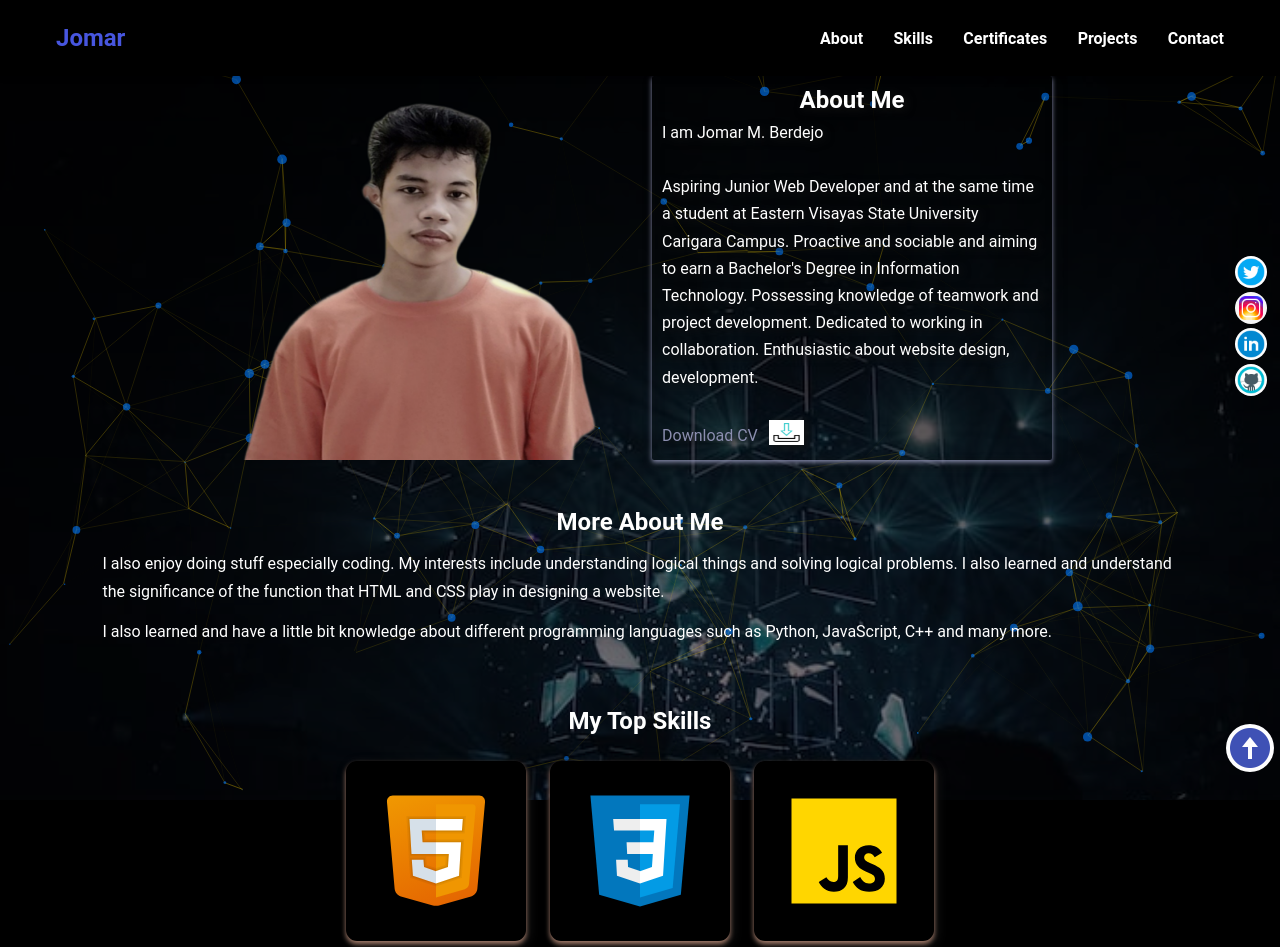
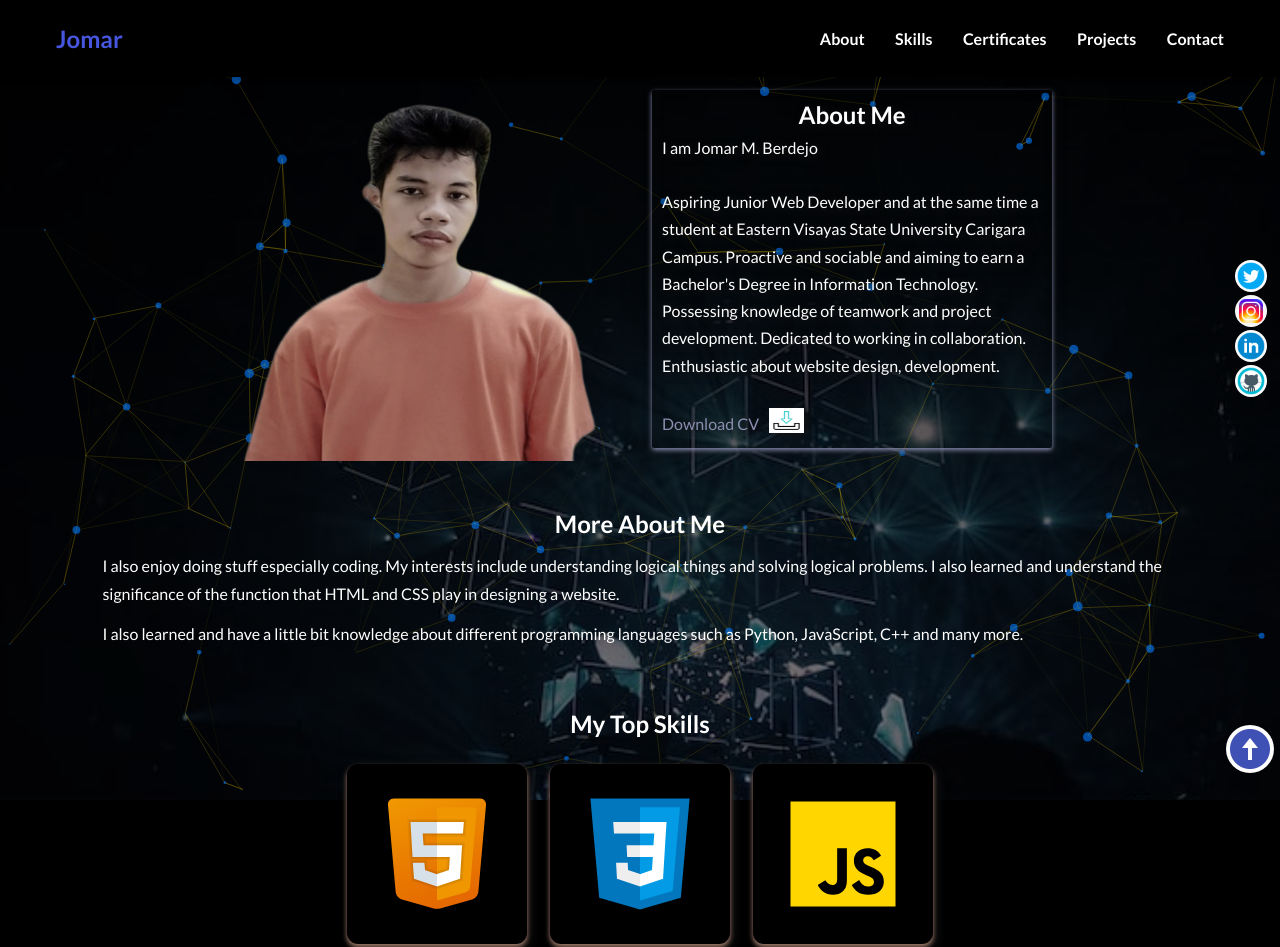
Before and after one commit to jomarberdejo/profile, a plain HTML site: page index.html in a window 1280 px wide. Shown: the top 947 px of the page. Drawn offline with nearby package versions, Linux system fonts and the light colour scheme; animation ran at ten frames a second.

Commit message:
Update style.css

```diff
--- a/style.css
+++ b/style.css
@@ -1,7 +1,7 @@
 /*variables*/
 
 :root{
-  --font-family: "Roboto", sans-serif;
+  --font-family: Lato, sans-serif;
   --normal-font: 400;
   --bold-font: 700;
   --bolder-font: 900;
@@ -26,7 +26,6 @@ html{
 }
 body{
   background-color: black;
-
 }
 ul{
   list-style: none;
```
